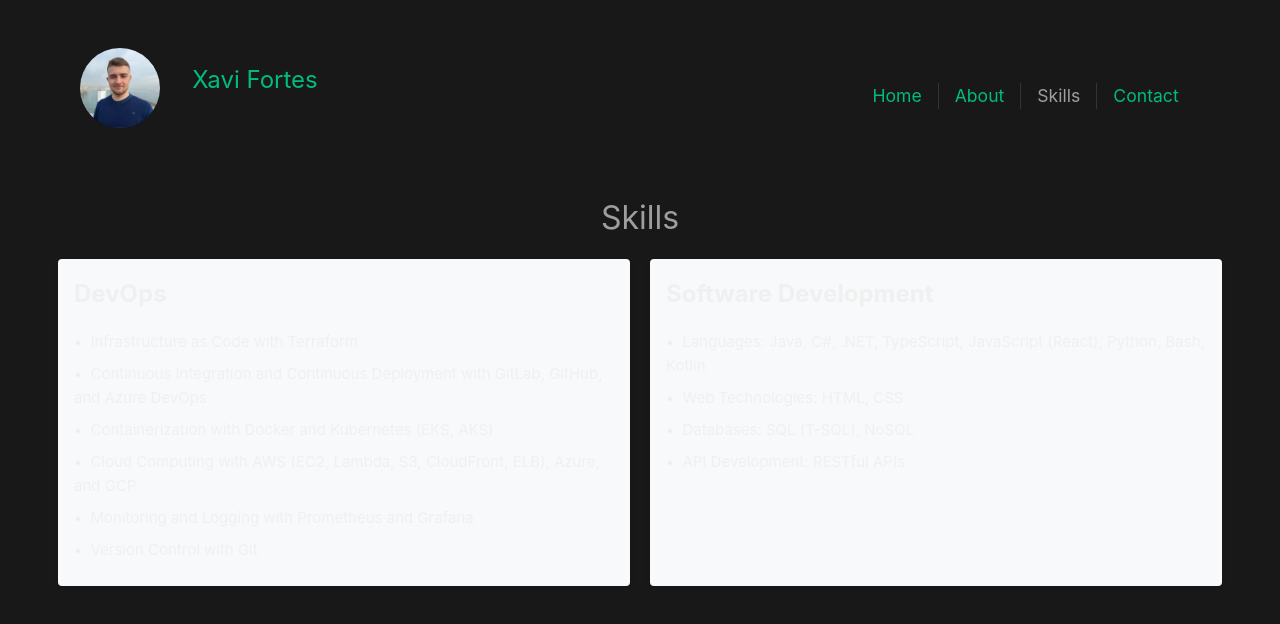
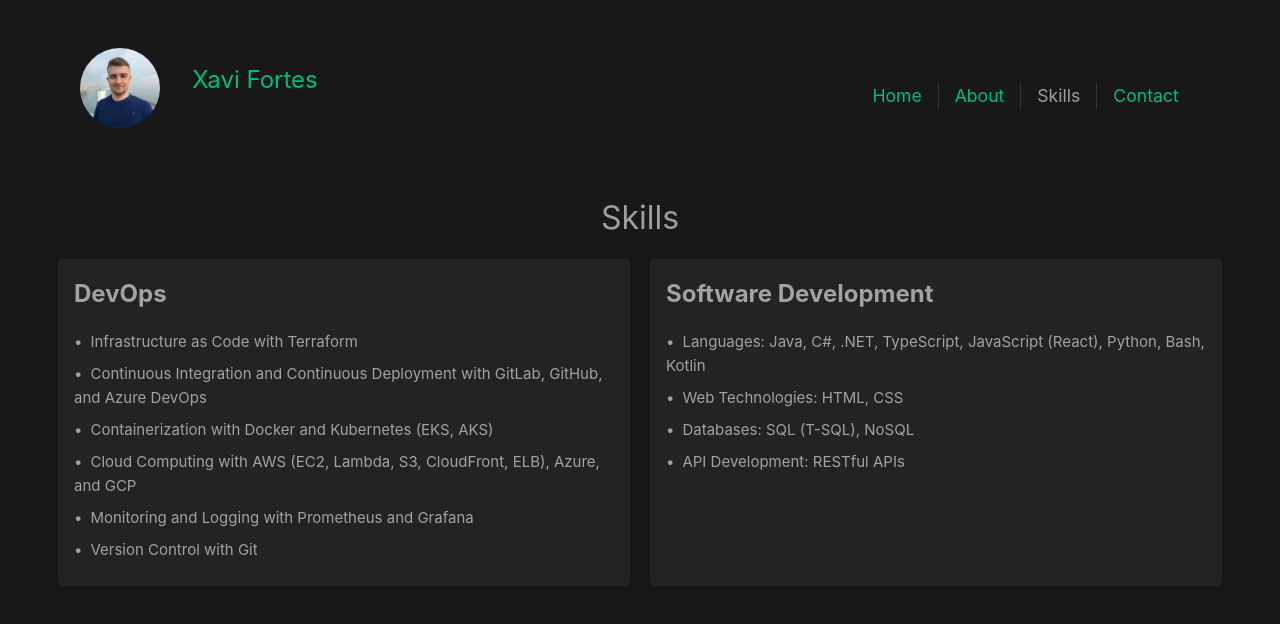
Before and after one commit to XaviFortes/XaviFortes-Web, a Vue app: page /skills in a window 1280 px wide. Shown: the top 624 px of the page. Built offline with nearby package versions, Linux system fonts and the light colour scheme.

Commit message:
Fix white background on some divs

```diff
--- a/src/views/AboutView.vue
+++ b/src/views/AboutView.vue
@@ -56,7 +56,7 @@
 }
 
 .about {
-  background-color: #f8f9fa;
+  background-color: #232323;
   padding: 20px;
   border-radius: 8px;
   box-shadow: 0 2px 4px rgba(0, 0, 0, 0.1);
--- a/src/views/SkillsView.vue
+++ b/src/views/SkillsView.vue
@@ -44,7 +44,7 @@
 }
 
 .skills_container_item {
-  background-color: #f8f9fa;
+  background-color: #232323;
   padding: 1rem;
   border-radius: 4px;
   box-shadow: 0 2px 4px rgba(0, 0, 0, 0.1);
```
